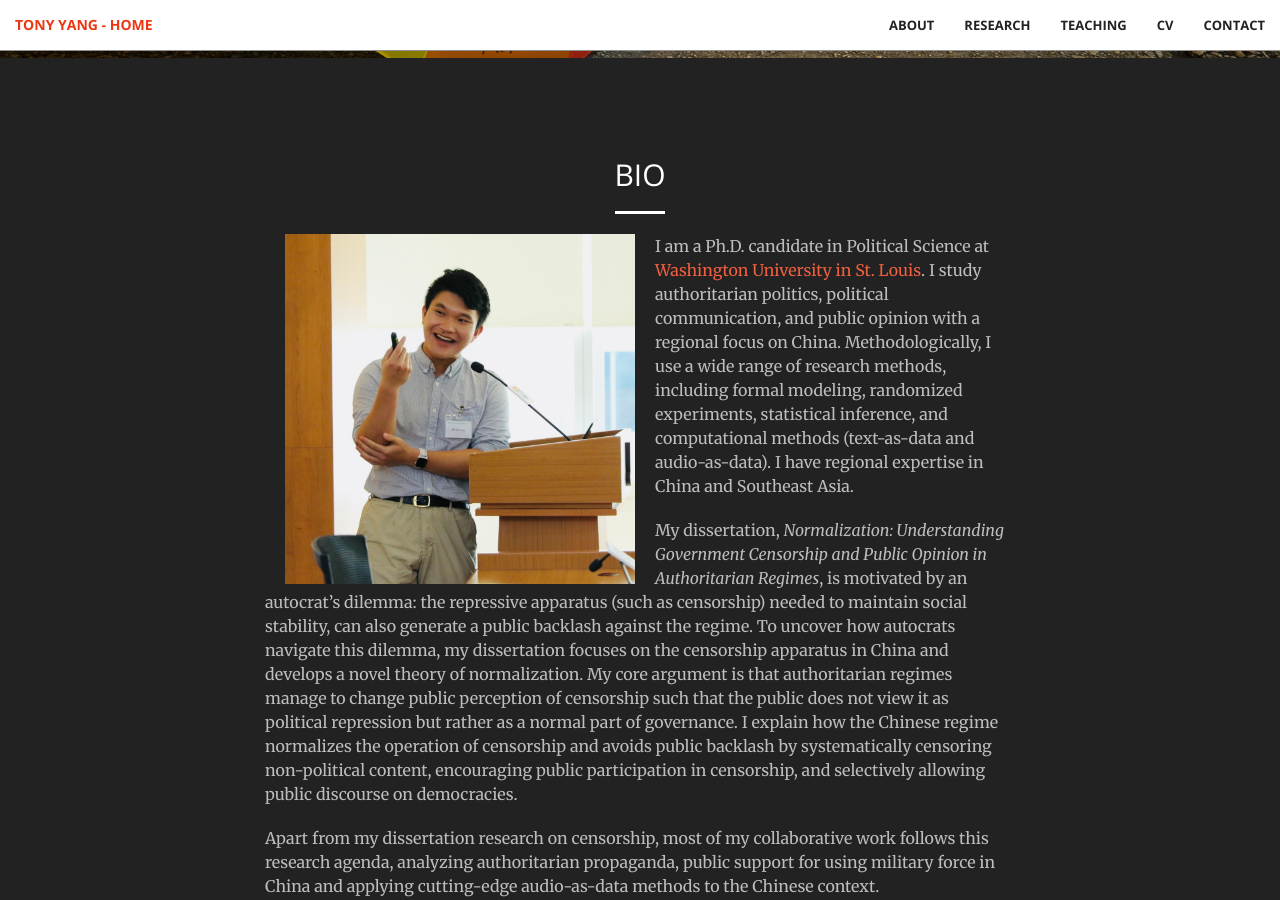
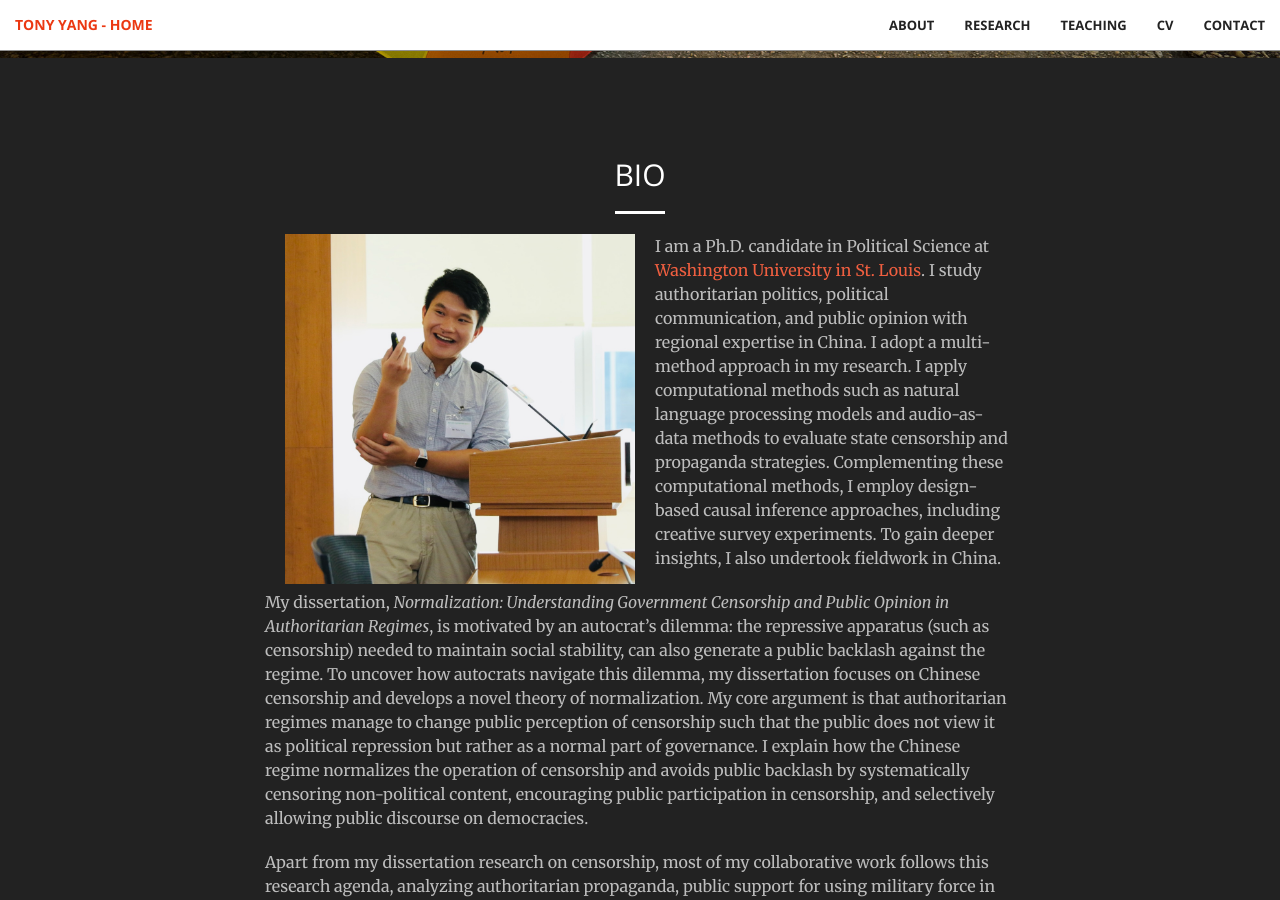
Before and after one commit to tonyhsfz/website, a Jekyll site: the page built from index.html, in a window 1280 px wide and 900 px high, scrolled down 842 px. Built offline with Jekyll 4.4.1, drawn with Linux system fonts in a browser that asks for light colours; some of the changed text lies outside the part shown.

Commit message:
Update Bio.html

```diff
--- a/_includes/Bio.html
+++ b/_includes/Bio.html
@@ -7,16 +7,17 @@
                 <p></p>
                 <img align="left" src="img/HKU.jpg" hspace="20"  width="350" height="350" >
                 <p class="text-faded">I am a Ph.D. candidate in Political Science at <a href="https://polisci.wustl.edu/">Washington University in St. Louis</a>.
-                    I study authoritarian politics, political communication, and public opinion with a regional focus on China.
-                    Methodologically, I use a wide range of research methods, including formal modeling, randomized experiments, statistical inference, and computational methods (text-as-data and audio-as-data).
-                    I have regional expertise in China and Southeast Asia.</p>
+                    I study authoritarian politics, political communication, and public opinion with regional expertise in China.
+                    I adopt a multi-method approach in my research. I apply computational methods such as natural language processing models and audio-as-data methods to evaluate state censorship and propaganda strategies.
+                    Complementing these computational methods, I employ design-based causal inference approaches, including creative survey experiments.
+                    To gain deeper insights, I also undertook fieldwork in China.</p>
                 <p class="text-faded">My dissertation, <i>Normalization: Understanding Government Censorship and Public Opinion in Authoritarian Regimes</i>,
                     is motivated by an autocrat’s dilemma: the repressive apparatus (such as censorship) needed to maintain social stability, can also generate a public backlash against the regime.
-                    To uncover how autocrats navigate this dilemma, my dissertation focuses on the censorship apparatus in China and develops a novel theory of normalization.
+                    To uncover how autocrats navigate this dilemma, my dissertation focuses on Chinese censorship and develops a novel theory of normalization.
                     My core argument is that authoritarian regimes manage to change public perception of censorship such that the public does not view it as political repression but rather as a normal part of governance.
                     I explain how the Chinese regime normalizes the operation of censorship and avoids public backlash by systematically censoring non-political content, encouraging public participation in censorship, and selectively allowing public discourse on democracies.</p>
-                 <p class="text-faded">Apart from my dissertation research on censorship, most of my collaborative work follows this research agenda, analyzing authoritarian propaganda, public support for using military force in China and applying cutting-edge audio-as-data methods to the Chinese context.</p>
-                 <p class="text-faded">My job market paper has received an invitation to revise and resubmit at the <i>Journal of Politics</i> and my other work is at the same stage at <i>International Organization</i>.
+                 <p class="text-faded">Apart from my dissertation research on censorship, most of my collaborative work follows this research agenda, analyzing authoritarian propaganda, public support for using military force in China, and applying cutting-edge audio-as-data methods to the Chinese context.</p>
+                 <p class="text-faded">My job market paper has received an invitation to revise and resubmit at the <i>Journal of Politics</i> and my work on public support for using military force in China is also currently R&R at <i>International Organization</i>.
                      My dissertation has been awarded research grants from the APSA Centennial Center and the Chiang Ching-Kuo Foundation.</p>
                 <p class="text-faded">In 2021, I received my A.M. degree in Political Science from Washington University in St. Louis. Prior to joining Washington University, I received an LL.B. degree in Law from Renmin University of China in 2018.</p>
             </div>
```
